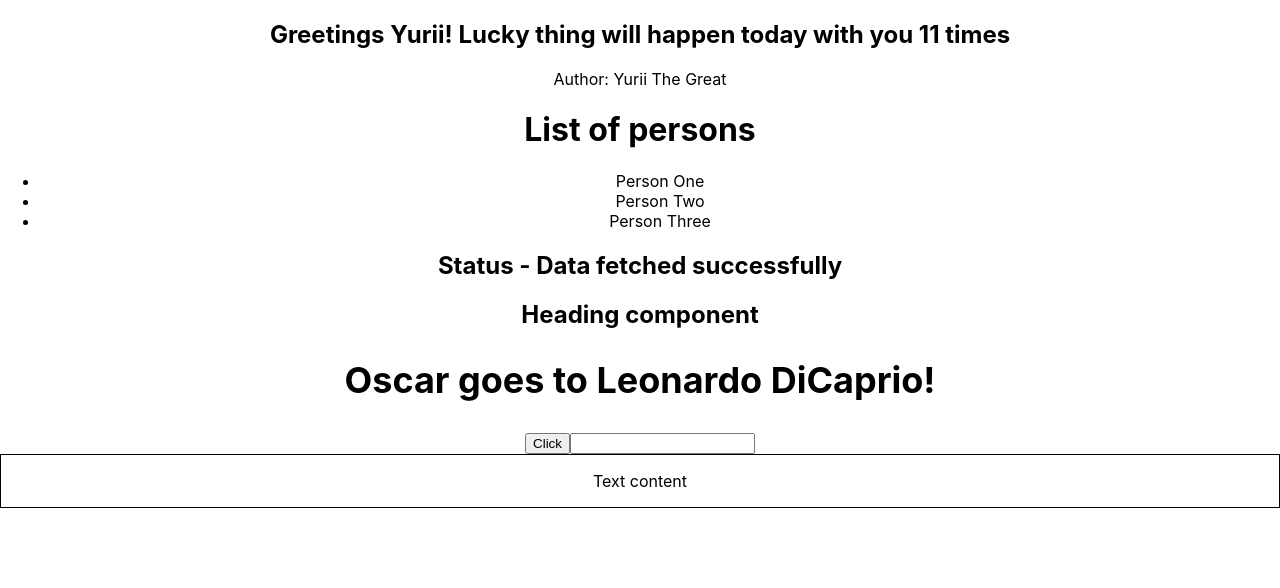
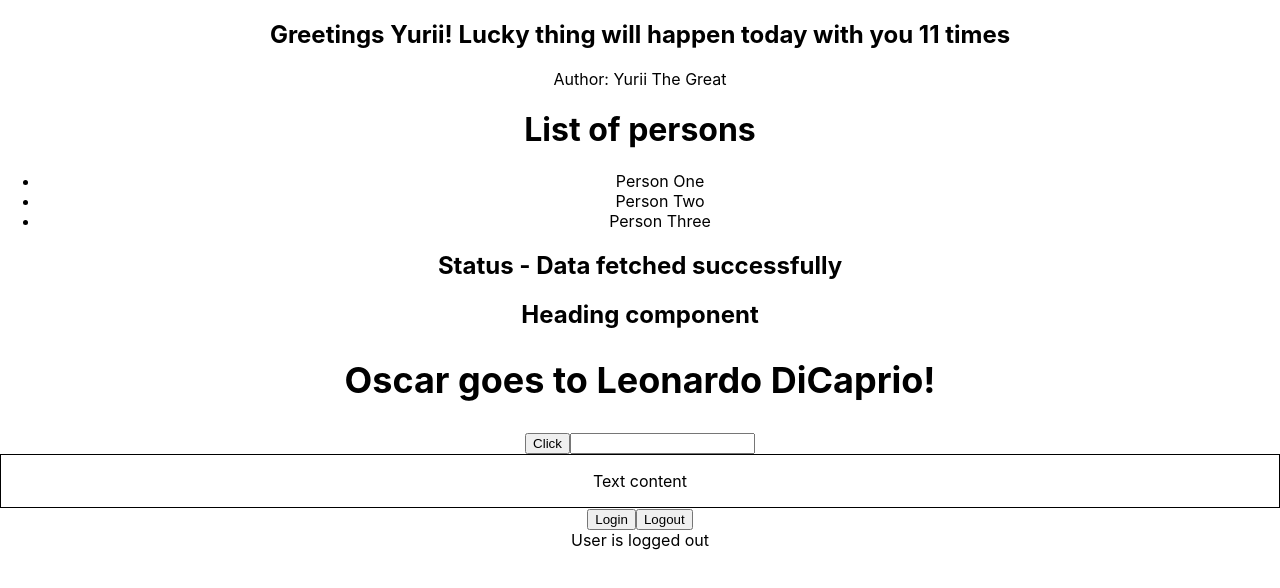
Before and after one commit to Skoblik/react-ts-tutorial, a React (Create React App) app: page / in a window 1280 px wide. Shown: the top 588 px of the page. Built offline with nearby package versions, Linux system fonts and the light colour scheme.

Commit message:
added clickHandlers to LoggenIn

```diff
--- a/src/App.tsx
+++ b/src/App.tsx
@@ -7,6 +7,7 @@
 import { Oscar } from "./components/oscar/Oscar";
 import { PersonList } from "./components/person list/PersonList";
 import { Person } from "./components/person/Person";
+import { LoggendIn } from "./components/state/LoggendIn";
 import { Status } from "./components/status/Status";
 import { nameList, personName } from "./data/PersonStorage";
 
@@ -28,6 +29,7 @@
       />
       <Input value="" handleChange={(event) => console.log(event)} />
       <Container styles={{ border: "1px solid black", padding: "1rem" }} />
+      <LoggendIn />
     </div>
   );
 }
--- a/src/components/state/LoggendIn.tsx
+++ b/src/components/state/LoggendIn.tsx
@@ -3,8 +3,12 @@
 export const LoggendIn = () => {
   const [isLoggedIn, setIsLoggedIn] = useState(false);
 
-  const handleLogin = () => {};
-  const handleLogout = () => {};
+  const handleLogin = () => {
+    setIsLoggedIn(true);
+  };
+  const handleLogout = () => {
+    setIsLoggedIn(false);
+  };
   return (
     <div>
       <button onClick={handleLogin}>Login</button>
```
